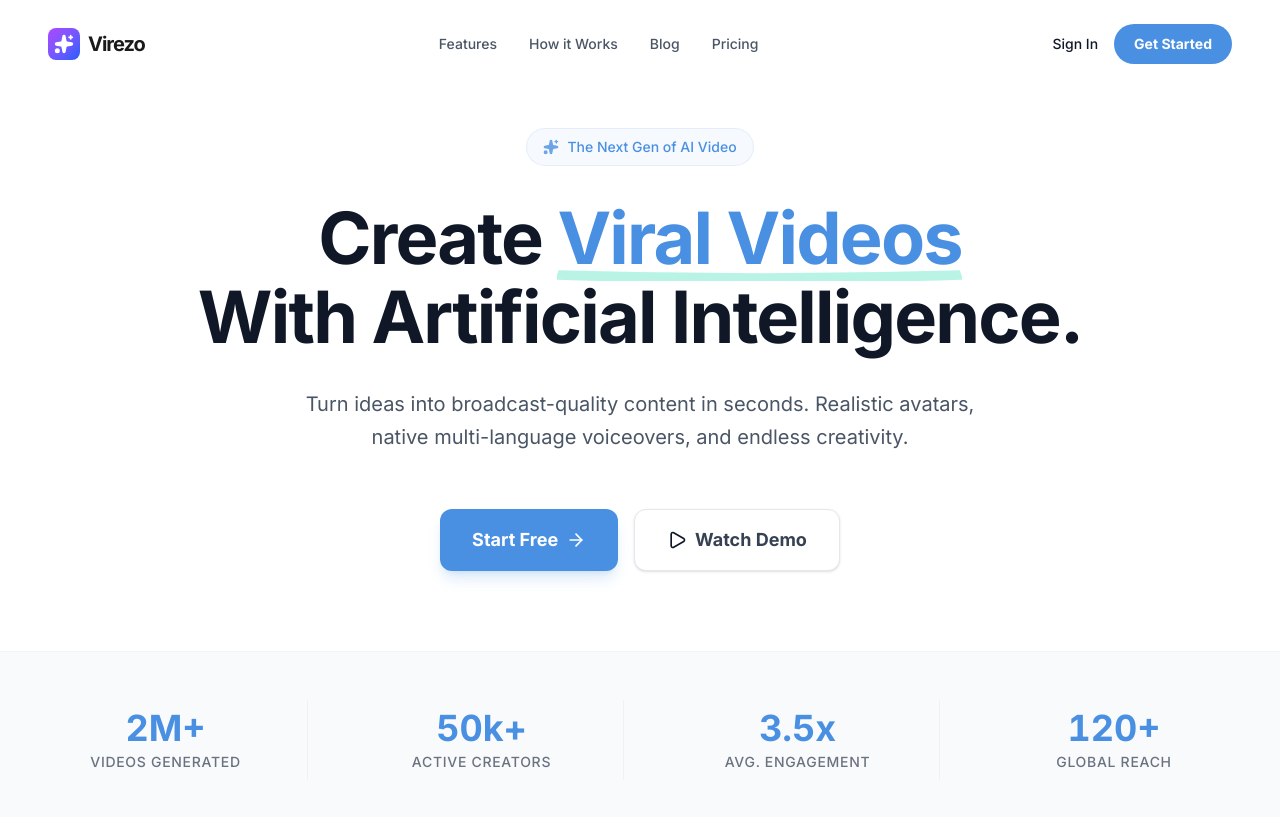
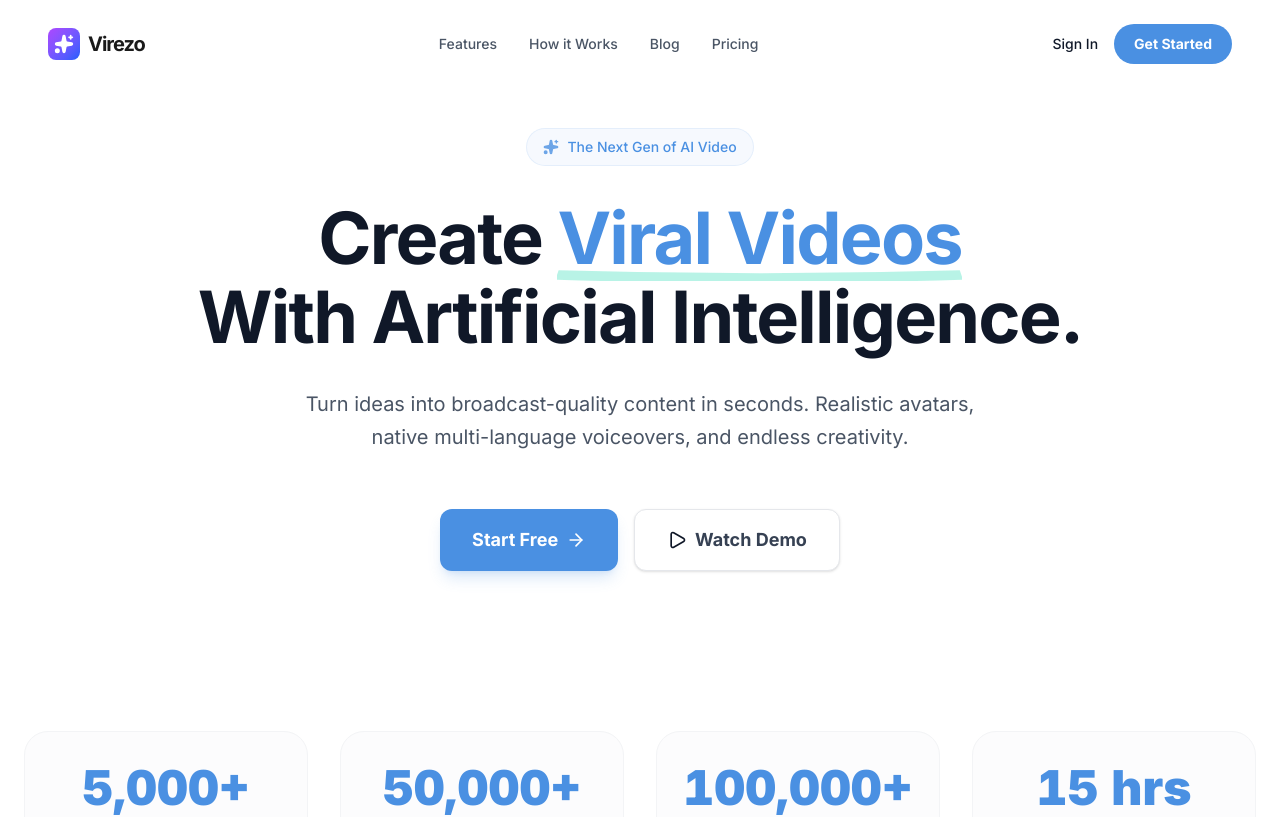
Before and after one commit to mohamedziro-coder/veo3-platform, a Next.js app: page / in a window 1280 px wide. Shown: the top 817 px of the page. Built offline with nearby package versions, Linux system fonts and the light colour scheme.

Commit message:
feat: update social proof section with card design and new stats

```diff
--- a/src/app/page.tsx
+++ b/src/app/page.tsx
@@ -166,26 +166,31 @@ export default function HomePage() {
         </motion.div>
       </section>
 
-      <section className="bg-gray-50 border-y border-gray-100">
+      <section className="py-20 px-6 bg-white overflow-hidden">
         <motion.div
           initial="hidden"
           whileInView="visible"
-          viewport={{ once: true, amount: 0.3 }}
+          viewport={{ once: true, amount: 0.2 }}
           variants={staggerContainer}
-          className="max-w-7xl mx-auto px-6 py-12"
+          className="max-w-7xl mx-auto"
         >
-          <div className="grid grid-cols-2 md:grid-cols-4 gap-8 text-center divide-x divide-gray-200/50">
+          <div className="grid grid-cols-1 sm:grid-cols-2 lg:grid-cols-4 gap-8">
             {[
-              { label: "Videos Generated", value: "2M+" },
-              { label: "Active Creators", value: "50k+" },
-              { label: "Avg. Engagement", value: "3.5x" },
-              { label: "Global Reach", value: "120+" }
+              { label: "Active users", value: "5,000+" },
+              { label: "Creatives generated", value: "50,000+" },
+              { label: "Campaigns launched", value: "100,000+" },
+              { label: "Saved weekly per user", value: "15 hrs" }
             ].map((stat, i) => (
-              <motion.div key={i} variants={itemVariants} className="flex flex-col items-center p-2">
-                <span className="text-4xl font-bold text-primary mb-1">
+              <motion.div
+                key={i}
+                variants={itemVariants}
+                whileHover={{ y: -5 }}
+                className="p-8 rounded-3xl bg-gray-50/50 border border-gray-100 flex flex-col items-center justify-center text-center group transition-all hover:bg-white hover:shadow-xl hover:border-primary/20"
+              >
+                <span className="text-4xl md:text-5xl font-black text-primary mb-3">
                   <Counter value={stat.value} />
                 </span>
-                <span className="text-sm text-gray-500 font-medium uppercase tracking-wider">{stat.label}</span>
+                <span className="text-sm font-semibold text-gray-500 uppercase tracking-widest">{stat.label}</span>
               </motion.div>
             ))}
           </div>
```
